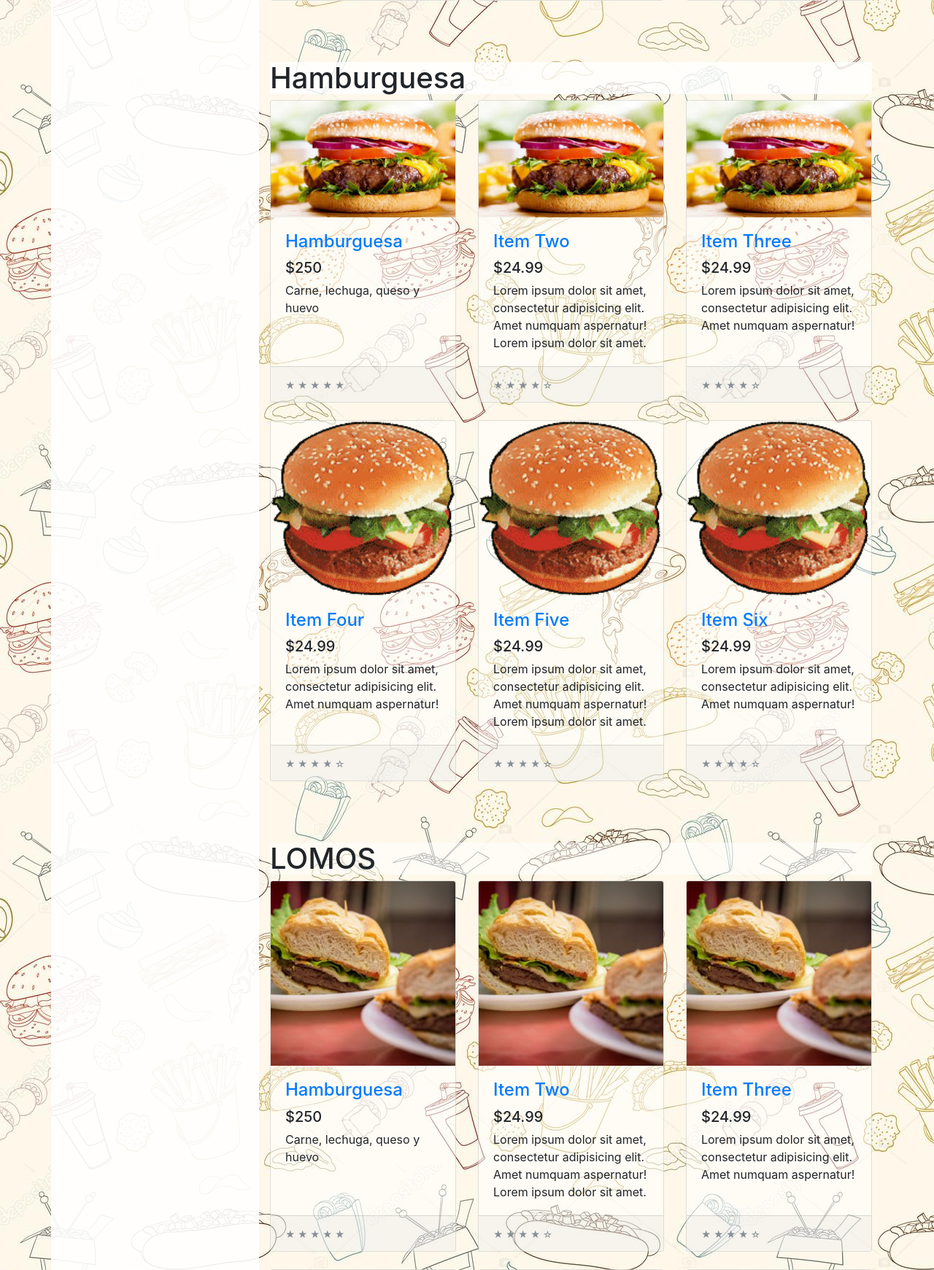
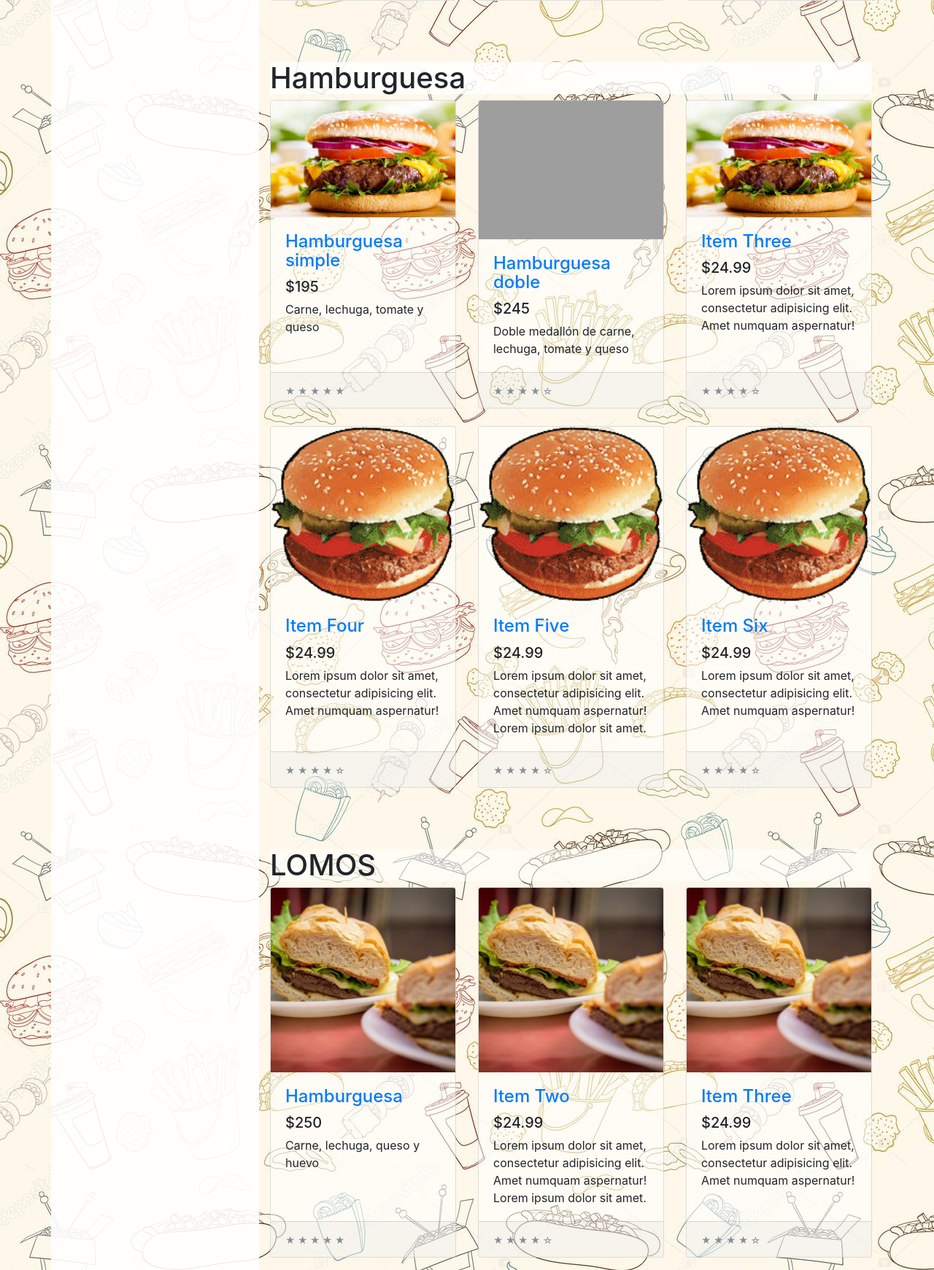
Before and after one commit to juanfrasca/rigoletto, a Spring app: page /index in a window 1280 px wide. Shown: the part 1476-3217 px from the top of the page at 73% size. Run offline with Thymeleaf, Linux system fonts and the light colour scheme; the template is opened without the code that fills it, so the values that code supplies are empty; grey boxes are pictures that could not be loaded.

Commit message:
agrega imagen
asdasd

```diff
--- a/src/main/resources/templates/index.html
+++ b/src/main/resources/templates/index.html
@@ -280,10 +280,10 @@
                             <a href="#"><img class="card-img-top" src="img/hambur.jpg" alt=""></a>
                             <div class="card-body">
                                 <h4 class="card-title">
-                                    <a href="#">Hamburguesa</a>
+                                    <a href="#">Hamburguesa simple</a>
                                 </h4>
-                                <h5>$250</h5>
-                                <p class="card-text">Carne, lechuga, queso y huevo</p>
+                                <h5>$195</h5>
+                                <p class="card-text">Carne, lechuga, tomate y queso</p>
                             </div>
                             <div class="card-footer">
                                 <small class="text-muted">&#9733; &#9733; &#9733; &#9733; &#9733;</small>
@@ -293,15 +293,13 @@
 
                     <div class="col-lg-4 col-md-6 mb-4">
                         <div class="card h-100" style="background-color: rgba(255, 255, 255, 0.5);">
-                            <a href="#"><img class="card-img-top" src="img/hambur.jpg" alt=""></a>
+                            <a href="#"><img class="card-img-top" src="img/hamburdoble.jpg" alt=""></a>
                             <div class="card-body">
                                 <h4 class="card-title">
-                                    <a href="#">Item Two</a>
+                                    <a href="#">Hamburguesa doble</a>
                                 </h4>
-                                <h5>$24.99</h5>
-                                <p class="card-text">Lorem ipsum dolor sit amet, consectetur adipisicing elit. Amet
-                                    numquam aspernatur!
-                                    Lorem ipsum dolor sit amet.</p>
+                                <h5>$245</h5>
+                                <p class="card-text">Doble medallón de carne, lechuga, tomate y queso</p>
                             </div>
                             <div class="card-footer">
                                 <small class="text-muted">&#9733; &#9733; &#9733; &#9733; &#9734;</small>
```
Also changed, not shown: src/main/resources/static/img/hamburgdoble.jpg (added).
